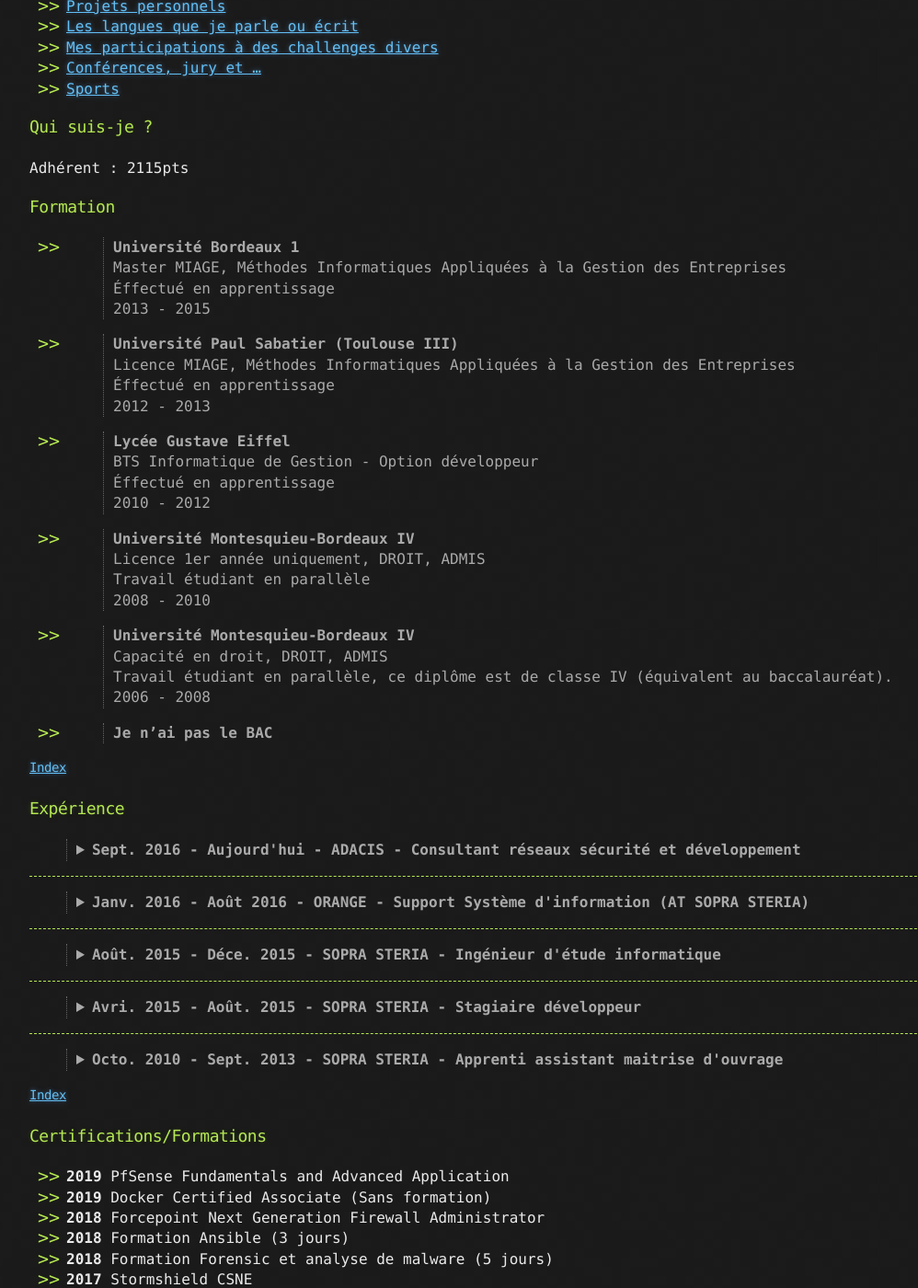
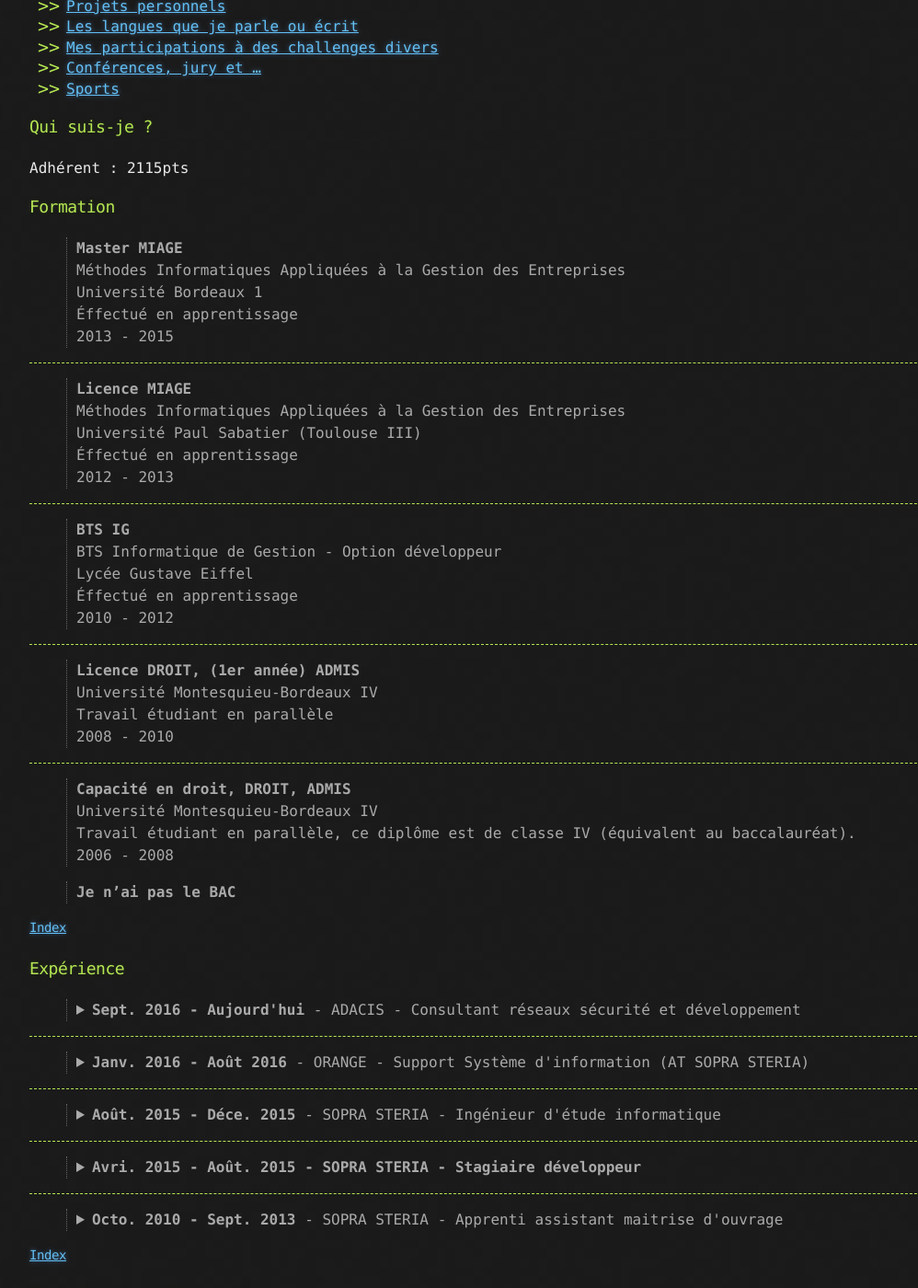
Before and after one commit to baimard/baimard.github.io, a Jekyll site: the page built from index.md, in a window 1280 px wide and 1400 px high, scrolled down 380 px. Shown: the whole window at 92% size, without its empty margins (108-1106 px from the left). Built offline with Jekyll 4.4.1, drawn with Linux system fonts in a browser that asks for light colours.

Commit message:
one more 2

```diff
--- a/index.md
+++ b/index.md
@@ -24,39 +24,42 @@
 <span id="Formation"></span>
 ### Formation
 
-*   > **Université Bordeaux 1** <br/>
-> Master MIAGE, Méthodes Informatiques Appliquées à la Gestion des Entreprises <br/>
+> <detail><summary><strong>Master MIAGE</strong></summary>
+> Méthodes Informatiques Appliquées à la Gestion des Entreprises <br/>
+> Université Bordeaux 1 <br/>
 > Éffectué en apprentissage <br/>
-> 2013 - 2015
+> 2013 - 2015</detail>
+<hr/>
+> <detail><summary><strong>Licence MIAGE</strong></summary>
+> Méthodes Informatiques Appliquées à la Gestion des Entreprises <br/>
+> Université Paul Sabatier (Toulouse III) <br/>
+> Éffectué en apprentissage <br/>
+> 2012 - 2013</detail>
+<hr/>
+> <detail><summary><strong>BTS IG</strong></summary>
+> BTS Informatique de Gestion - Option développeur <br/>
+> Lycée Gustave Eiffel <br/>
+> Éffectué en apprentissage <br/>
+> 2010 - 2012</detail>
+<hr/>
+> <detail><summary><strong>Licence DROIT, (1er année) ADMIS</strong></summary>
+> Université Montesquieu-Bordeaux IV <br/>
+> Travail étudiant en parallèle <br/>
+> 2008 - 2010</detail>
+<hr/>
+> <detail><summary><strong>Capacité en droit, DROIT, ADMIS</strong></summary>
+> Université Montesquieu-Bordeaux IV <br/>
+> Travail étudiant en parallèle, ce diplôme est de classe IV (équivalent au baccalauréat).<br/>
+> 2006 - 2008</detail>
 
-*   > **Université Paul Sabatier (Toulouse III)** <br/>
-> Licence MIAGE, Méthodes Informatiques Appliquées à la Gestion des Entreprises <br/>
-> Éffectué en apprentissage <br/>
-> 2012 - 2013 <br/>
-
-*   > **Lycée Gustave Eiffel** <br/>
-> BTS Informatique de Gestion - Option développeur <br/>
-> Éffectué en apprentissage <br/>
-> 2010 - 2012<br/>
-
-*   > **Université Montesquieu-Bordeaux IV** <br/>
-> Licence 1er année uniquement, DROIT, ADMIS <br/>
-> Travail étudiant en parallèle <br/>
-> 2008 - 2010 <br/>
-
-*   > **Université Montesquieu-Bordeaux IV** <br/>
-> Capacité en droit, DROIT, ADMIS <br/>
-> Travail étudiant en parallèle, ce diplôme est de classe IV (équivalent au baccalauréat).<br/>
-> 2006 - 2008<br/>
-
-*   > **Je n'ai pas le BAC**
+> **Je n'ai pas le BAC**
 
 #### [Index](./#index)
 
 <span id="experience"></span>
 ### Expérience
 
-> <details><summary><strong>Sept. 2016 - Aujourd'hui - ADACIS - Consultant réseaux sécurité et développement</strong></summary>
+> <details><summary><strong>Sept. 2016 - Aujourd'hui</strong> - ADACIS - Consultant réseaux sécurité et développement</summary>
 > J'interviens auprès de clients Grands Comptes sur : <br/>
 > - Intégration d'équipements de sécurité<br/>
 > - Intégration de solutions sécurisée<br/>
@@ -67,13 +70,13 @@
 > - Commerce, avant vente, appel d'offre etc. <br/>
 > <br/>Veille technologique : https://www.adacis.net/category/actu/</detail>
 <hr/>
-> <details><summary><strong>Janv. 2016 - Août 2016 - ORANGE - Support Système d'information (AT SOPRA STERIA)</strong></summary>
+> <details><summary><strong>Janv. 2016 - Août 2016</strong> - ORANGE - Support Système d'information (AT SOPRA STERIA)</summary>
 > Support fonctionnel de l'application Oracle E-business<br/>
 > - Support téléphonique, mail, ticket<br/>
 > - Documentation et suivi des résolutions d'incident<br/>
 > - Référent technique</detail>
 <hr/>
-> <details><summary><strong>Août. 2015 - Déce. 2015 - SOPRA STERIA - Ingénieur d'étude informatique</strong></summary>
+> <details><summary><strong>Août. 2015 - Déce. 2015</strong> - SOPRA STERIA - Ingénieur d'étude informatique</summary>
 > Projet d'avant vente pour Orange dans la continuité de mon stage<br/>
 > - Outil d'automatisation de tests<br/>
 > - Crée en JAVA<br/>
@@ -84,7 +87,7 @@
 > - Java<br/>
 > - Documentation du projet</detail>
 <hr/>
-> <details><summary><strong>Octo. 2010 - Sept. 2013 - SOPRA STERIA - Apprenti assistant maitrise d'ouvrage</strong></summary>
+> <details><summary><strong>Octo. 2010 - Sept. 2013</strong> - SOPRA STERIA - Apprenti assistant maitrise d'ouvrage</summary>
 > Créatin d'un logiciel de PoC pour le contrôle de la paie des retraites des fonctionnaires. <br/>
 > - Analyse de projet<br/>
 > - Développement de la solution<br/>
```
